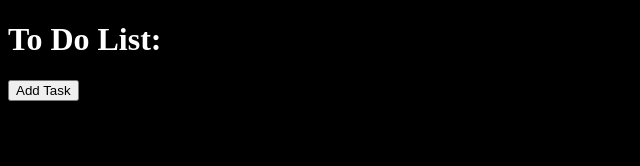
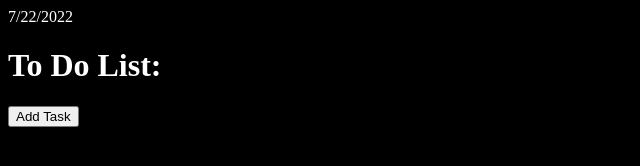
Before and after one commit to ecr1980/todo, a website with bundled scripts: page dist/index.html in a window 1280 px wide. Shown: the whole page, without its empty margins (0-640 px from the left). Built offline with nearby package versions, Linux system fonts and the light colour scheme.

Commit message:
Working on CSS / adding time to page.

```diff
--- a/src/index.js
+++ b/src/index.js
@@ -195,9 +195,7 @@ class ToDoForm {
 
 }
 
-const mainList = document.getElementById('main-list');
-let mainListDisplay = new ToDoList(mainList);
-mainListDisplay.showList;
+
 
 
 
@@ -258,3 +256,12 @@ function removeDiv(removedDiv) {
   let parantDiv = removedDiv.parentElement;
   parantDiv.removeChild(removedDiv)
 }
+
+
+
+const mainList = document.getElementById('main-list');
+let todaysDate = new Date().toLocaleDateString()
+let topBar = document.getElementById('top-bar')
+topBar.innerText = todaysDate
+let mainListDisplay = new ToDoList(mainList);
+mainListDisplay.showList;
```
Also changed, not shown: dist/bundle.js, dist/index.html.
